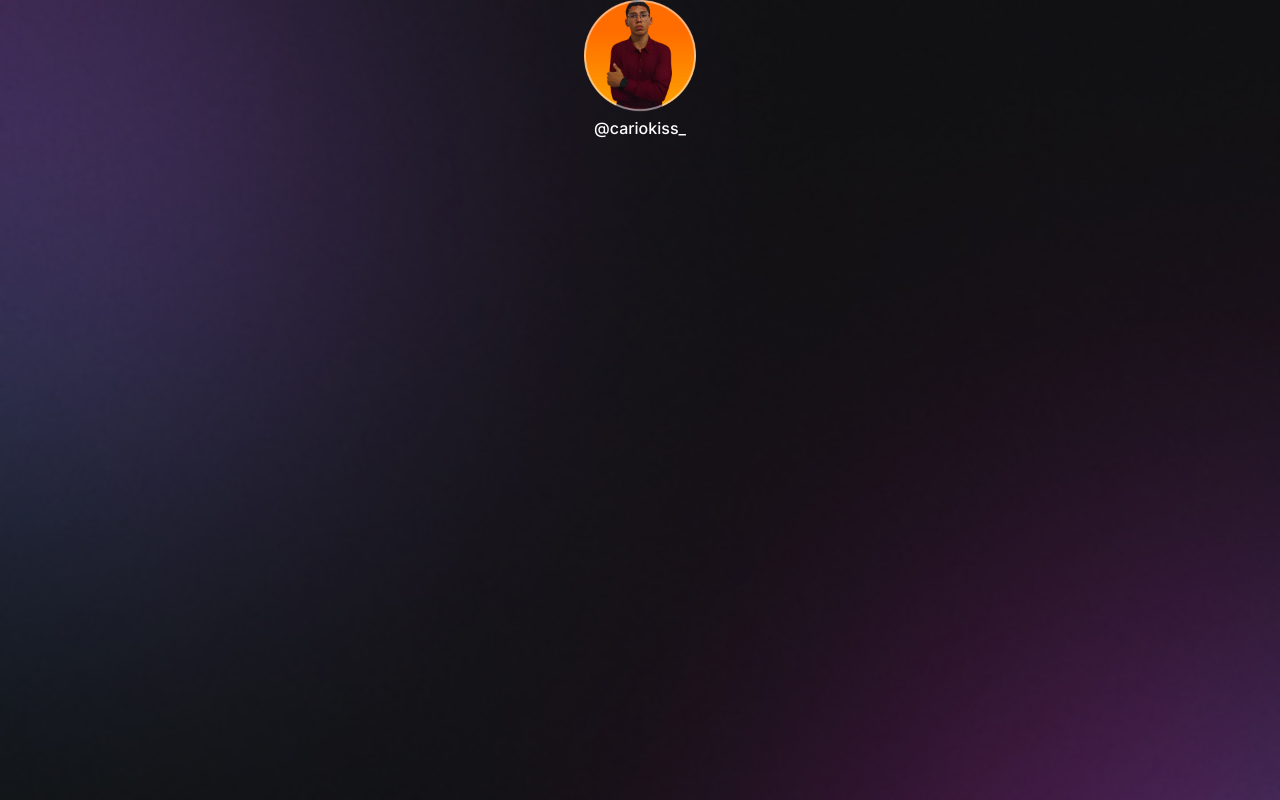
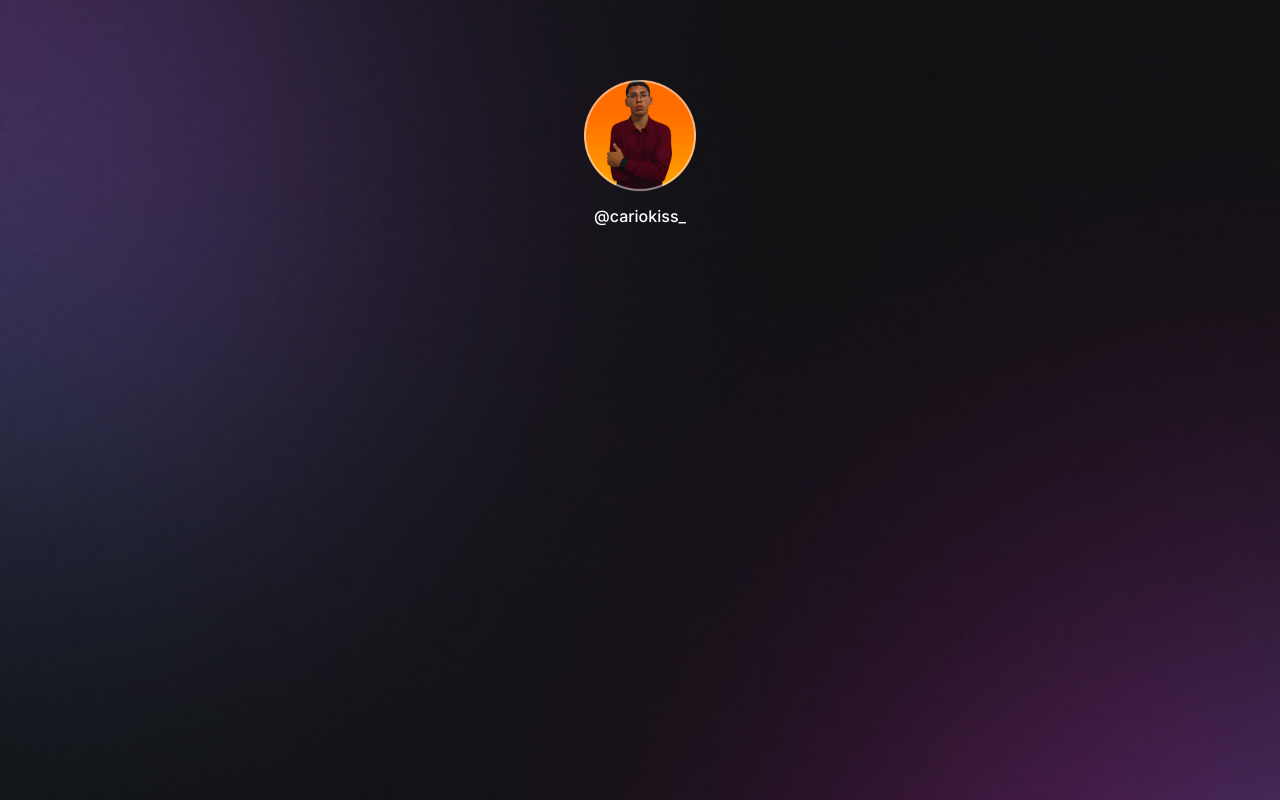
Before and after one commit to cariokiss/site-social-links, a plain HTML site: page index.html in a window 1280 px wide. Drawn offline with Linux system fonts and the light colour scheme.

Commit message:
Imagem e texto espaçados/posicionados corretamente

```diff
--- a/index.html
+++ b/index.html
@@ -1,11 +1,13 @@
 <!DOCTYPE html>
 <html lang="pt-br">
   <head>
-
     <!-- fonte da letra -->
     <link rel="preconnect" href="https://fonts.googleapis.com" />
     <link rel="preconnect" href="https://fonts.gstatic.com" crossorigin />
-    <link href="https://fonts.googleapis.com/css2?family=Inter:wght@100..900&display=swap" rel="stylesheet" />
+    <link
+      href="https://fonts.googleapis.com/css2?family=Inter:wght@100..900&display=swap"
+      rel="stylesheet"
+    />
 
     <meta charset="UTF-8" />
     <meta name="viewport" content="width=device-width, initial-scale=1.0" />
@@ -13,7 +15,7 @@
     <link rel="stylesheet" href="style.css" />
   </head>
   <body>
-
+    <div id="container">
       <!-- foto de perfil adicionada. -->
       <div id="profile">
         <img
@@ -22,7 +24,6 @@
         />
         <!-- @ do instagram -->
         <p>@cariokiss_</p>
-
       </div>
     </div>
   </body>
--- a/style.css
+++ b/style.css
@@ -26,9 +26,22 @@ body * {
   color: #ffffff;
 }
 
+#container {
+  width: 360px;
+  /* código extenso
+
+  margin-top: 56px;
+  margin-right: auto;
+  margin-bottom: 0px;
+  margin-left: auto;
+  */
+  margin: 56px auto 0px auto;
+}
+
 /* ID pai = centralizar*/
 #profile {
   text-align: center;
+  padding: 24px;
 }
 
 /* ID filho = definições da imagem*/
@@ -41,4 +54,5 @@ body * {
   font-weight: 500;
   font-size: 16px;
   line-height: 24px;
+  margin-top: 8px;
 }
```
